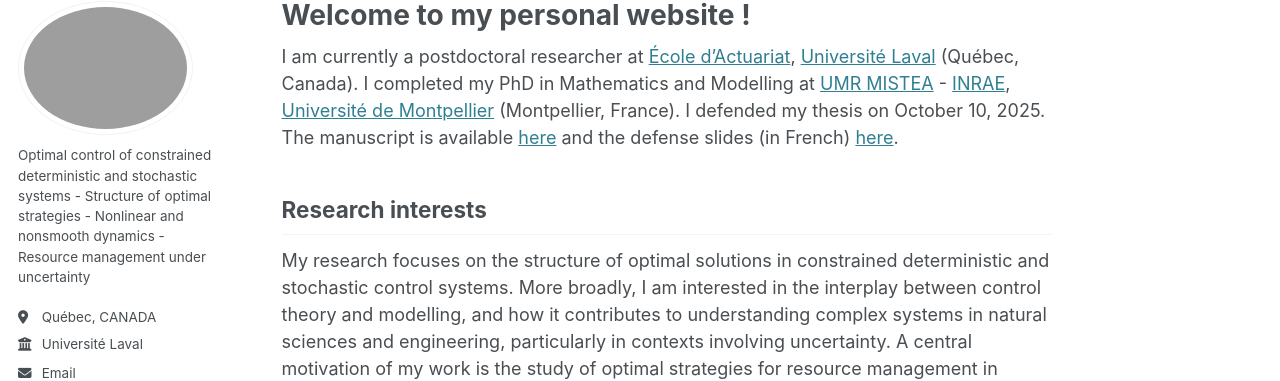
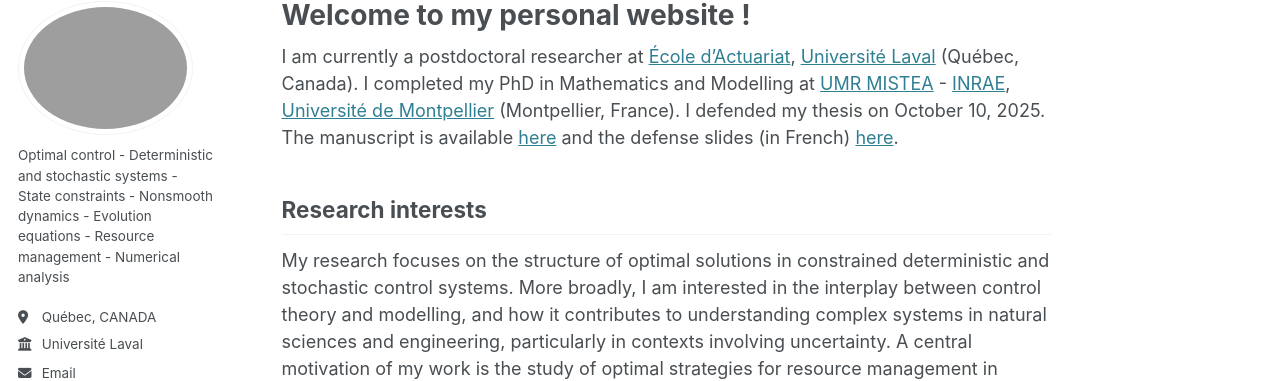
Before and after one commit to rubenchenevat/rubenchenevat.github.io, a Jekyll site: the page built from _pages/about.md, in a window 1280 px wide. Shown: the part 105-486 px from the top of the page. Built offline with Jekyll 4.4.1, drawn with Linux system fonts in a browser that asks for light colours; some web fonts are replaced.

Commit message:
Update _config.yml

```diff
--- a/_config.yml
+++ b/_config.yml
@@ -24,7 +24,7 @@ author:
   avatar           : "RubenChenevat.jpeg"
   name             : # "Ruben Chenevat"
   pronouns         : # None
-  bio              : "Optimal control of constrained deterministic and stochastic systems - Structure of optimal strategies - Nonlinear and nonsmooth dynamics - Resource management under uncertainty"
+  bio              : "Optimal control - Deterministic and stochastic systems - State constraints - Nonsmooth dynamics - Evolution equations - Resource management - Numerical analysis"
   location         : "Québec, CANADA"
   employer         : "Université Laval"
   uri              : # URL
```
